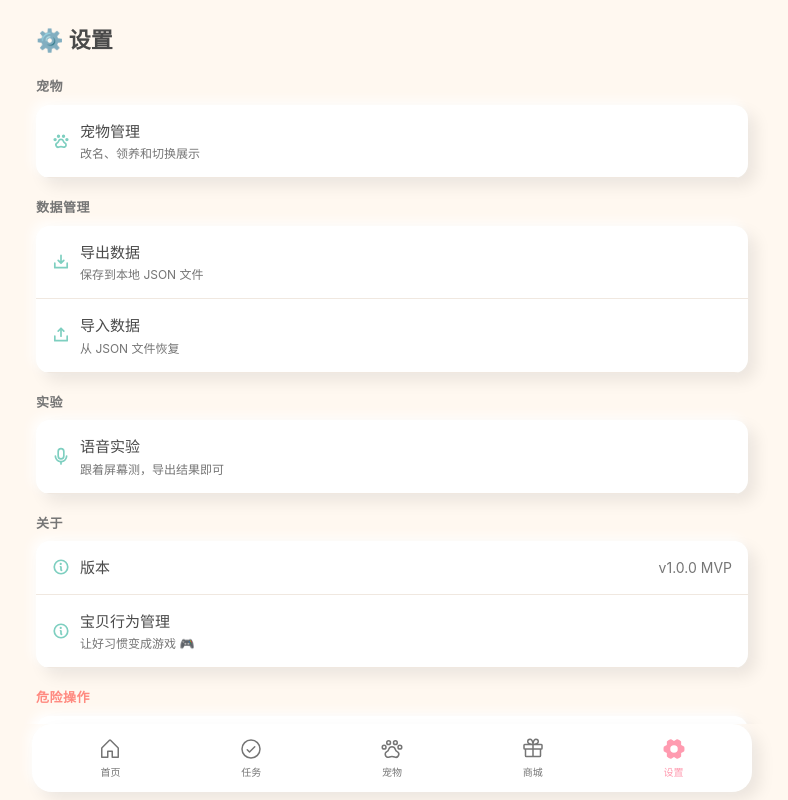
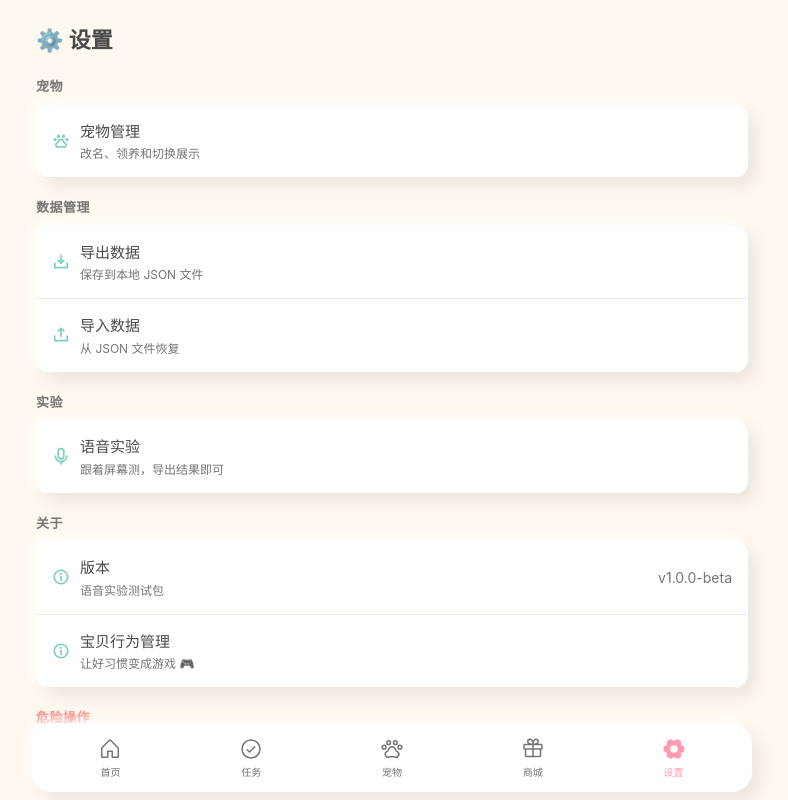
Before and after one commit to fe-weng/kit-manage, a React (Vite) app: page /settings in a window 1280 px wide. Shown: the whole page, without its empty margins (248-1036 px from the left). Built offline with nearby package versions, Linux system fonts and the light colour scheme.

Commit message:
fix: update version label and add hint in Settings page
- Changed version label from "v1.0.0 MVP" to "v1.0.0-beta".
- Added a hint "语音实验测试包" to provide context for the beta version.

```diff
--- a/src/presentation/pages/Settings/index.tsx
+++ b/src/presentation/pages/Settings/index.tsx
@@ -130,7 +130,8 @@ export default function SettingsPage() {
         <SettingsRow
           icon={<Info size={18} weight="bold" />}
           label="版本"
-          value="v1.0.0 MVP"
+          value="v1.0.0-beta"
+          hint="语音实验测试包"
         />
         <SettingsRow
           icon={<Info size={18} weight="bold" />}
```
